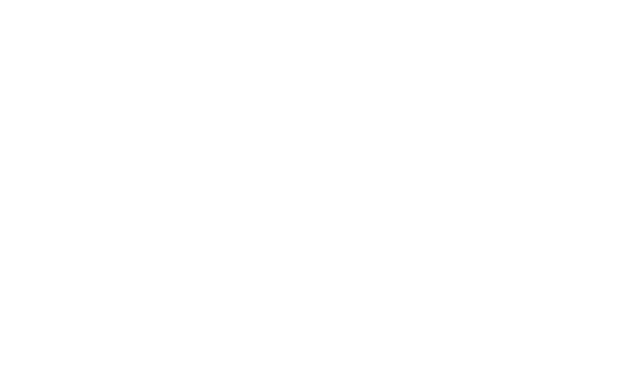
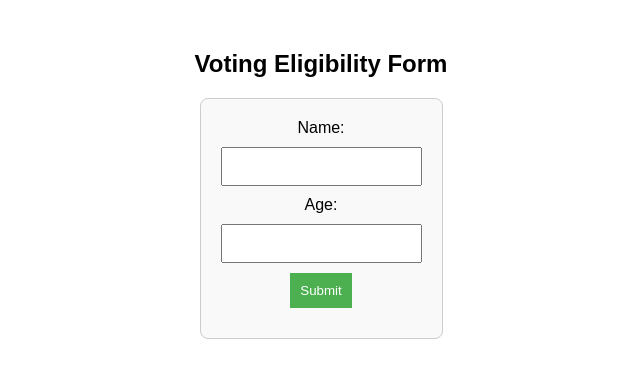
Before and after one commit to acciojob/promises-and-chains-d19rsabhah, a website: page main.html in a window 1280 px wide. Shown: the whole page, without its empty margins (319-959 px from the left). Drawn offline with Linux system fonts and the light colour scheme.

Commit message:
created a submission

```diff
--- a/main.html
+++ b/main.html
@@ -1,12 +1,22 @@
 <!DOCTYPE html>
-
 <html>
   <head>
+    <title>Voting Eligibility</title>
     <link rel="stylesheet" href="styles.css" />
   </head>
 
   <body>
-    <!-- write the body here -->
+    <h2>Voting Eligibility Form</h2>
+
+    <form id="voteForm">
+      <label for="name">Name:</label>
+      <input type="text" id="name" required />
+
+      <label for="age">Age:</label>
+      <input type="number" id="age" required />
+
+      <button type="submit" id="btn">Submit</button>
+    </form>
 
     <script type="text/javascript" src="./script.js"></script>
   </body>
--- a/script.js
+++ b/script.js
@@ -1 +1,26 @@
 //your JS code here. If required.
+document.getElementById("voteForm").addEventListener("submit", function (event) {
+    event.preventDefault(); // Prevent form from refreshing the page
+
+    let name = document.getElementById("name").value.trim();
+    let age = document.getElementById("age").value.trim();
+
+    if (name === "" || age === "") {
+        alert("Please enter valid details.");
+        return;
+    }
+
+    age = Number(age); // Convert age to a number
+
+    new Promise((resolve, reject) => {
+        setTimeout(() => {
+            if (age > 18) {
+                resolve(`Welcome, ${name}. You can vote.`);
+            } else {
+                reject(`Oh sorry ${name}. You aren't old enough.`);
+            }
+        }, 4000);
+    })
+    .then(message => alert(message))
+    .catch(error => alert(error));
+});
--- a/styles.css
+++ b/styles.css
@@ -1 +1,31 @@
 /*  your css code here. If applicable */
+body {
+  font-family: Arial, sans-serif;
+  text-align: center;
+  margin-top: 50px;
+}
+
+form {
+  display: inline-block;
+  padding: 20px;
+  border: 1px solid #ccc;
+  background: #f9f9f9;
+  border-radius: 8px;
+}
+
+input, button {
+  display: block;
+  margin: 10px auto;
+  padding: 10px;
+}
+
+button {
+  background-color: #4CAF50;
+  color: white;
+  border: none;
+  cursor: pointer;
+}
+
+button:hover {
+  background-color: #45a049;
+}
```
